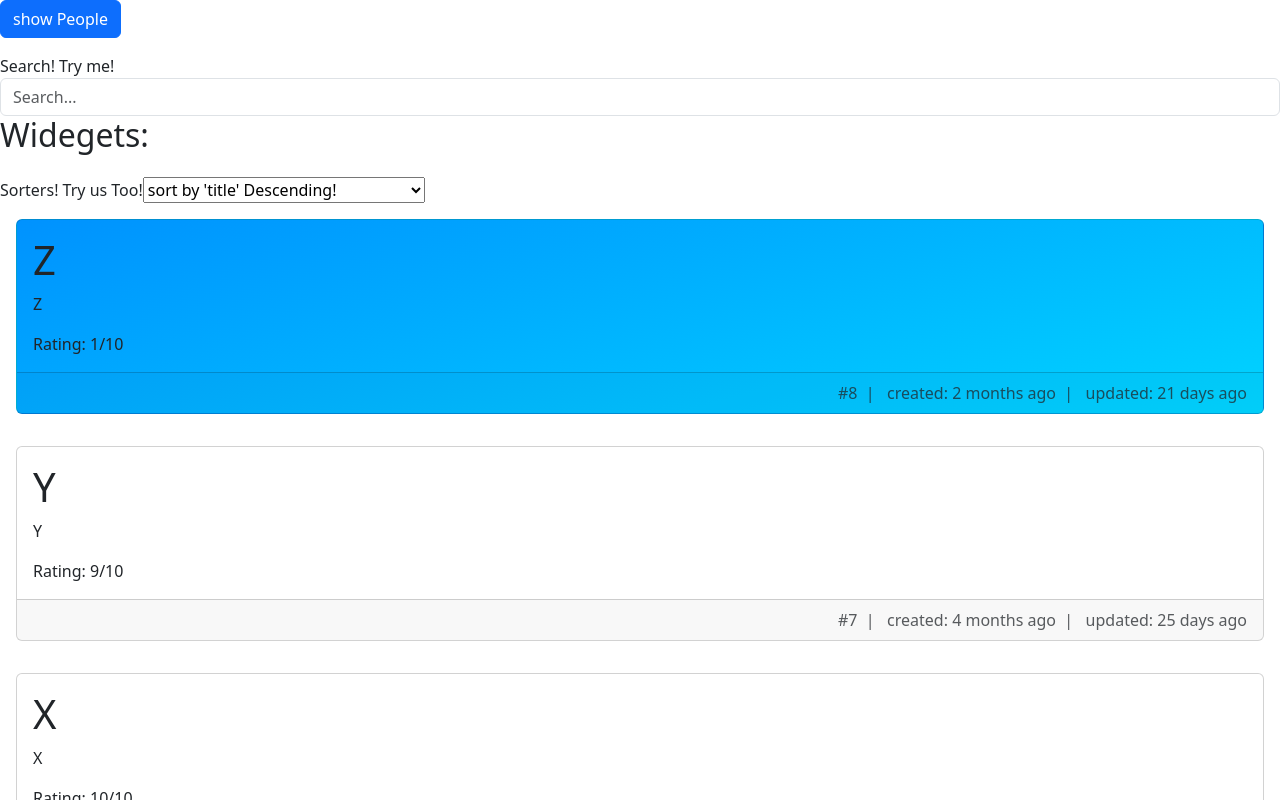
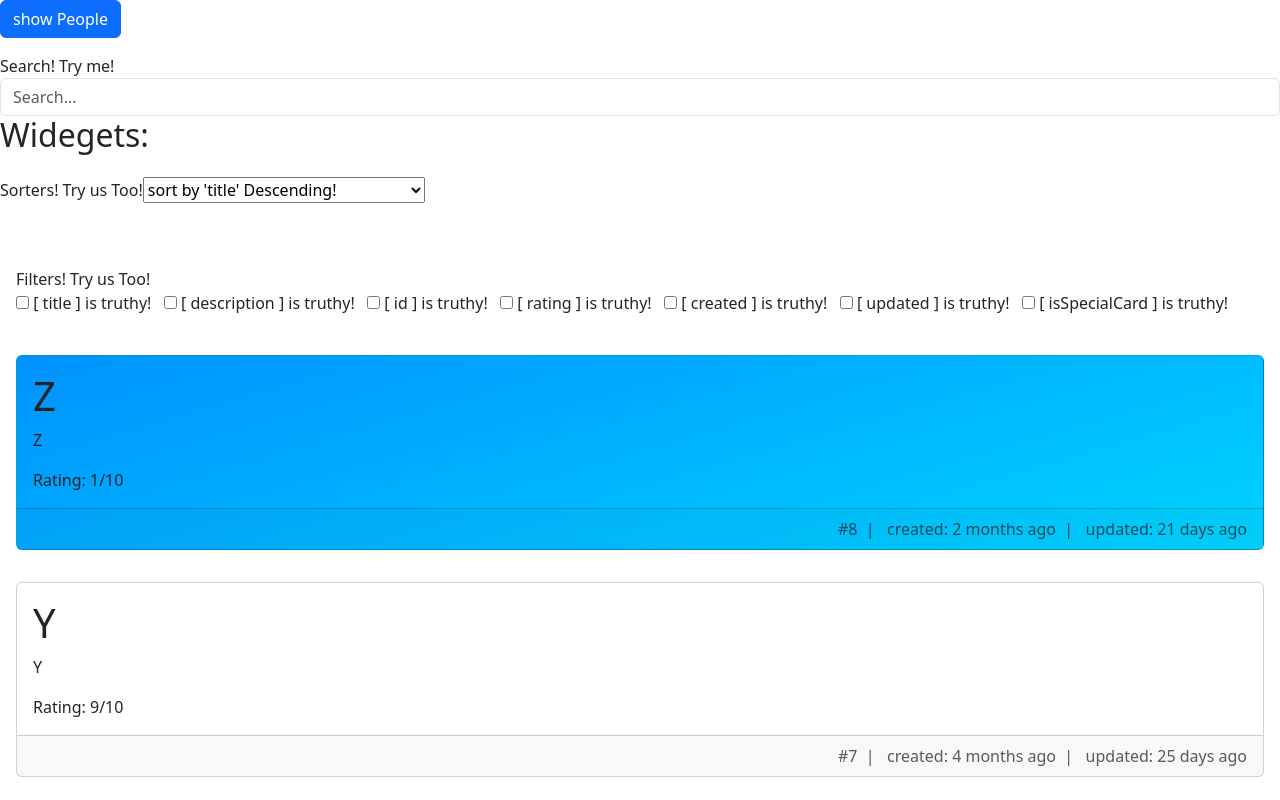
Before and after one commit to kirtimukha/types-advanced-generic, a React (Create React App) app: page / in a window 1280 px wide. Shown: the top 800 px of the page. Built offline with nearby package versions, Linux system fonts and the light colour scheme.

Commit message:
[U] Filter ui component

```diff
--- a/src/App.tsx
+++ b/src/App.tsx
@@ -11,53 +11,44 @@ import { Sorters } from './components/Sorters';
 import WidgetRenderer from './components/renders/WidgetRenderer';
 import PeopleRenderer from './components/renders/PeopleRenderer';
 import genericFilter from './utils/genericFilter';
+import Filters from './components/Filters';
 
 function App() {
-  const [widgetFiilterProperties, setWidgetFiilterProperties] = useState<
-    Array<keyof IWidget>
-  >([]);
-  const [peopleFiilterProperties, setPeopleFiilterProperties] = useState<
-    Array<keyof IPerson>
-  >([]);
+  const [widgetFilterProperties, setWidgetFilterProperties] = useState<Array<keyof IWidget>>([]);
+  const [peopleFilterProperties, setPeopleFilterProperties] = useState<Array<keyof IPerson>>([]);
   const [showPeople, setShowPeople] = useState<boolean>(false);
   const buttonText = showPeople ? 'Show widgets' : 'show People';
   const [query, setQuery] = useState<string>('');
-  const [widgetSortProperty, setWidgetSortProperty] = useState<
-    IProperty<IWidget>
-  >({
-    property: 'title',
-    isDescending: true,
-  });
-  const [peopleSortProperty, setPeopleSortProperty] = useState<
-    IProperty<IPerson>
-  >({ property: 'firstName', isDescending: true });
+  const [widgetSortProperty, setWidgetSortProperty] = useState<IProperty<IWidget>>({ property: 'title', isDescending: true });
+  const [peopleSortProperty, setPeopleSortProperty] = useState<IProperty<IPerson>>({ property: 'firstName', isDescending: true });
   return (
     <>
-      <button
-        className='btn btn-primary'
-        onClick={() => setShowPeople(!showPeople)}
-      >
+      <button className='btn btn-primary' onClick={() => setShowPeople(!showPeople)}>
         {buttonText}
       </button>
       <br />
       <SearchInput
-        setSearchQuery={(query) => {
-          console.log("I'm firing");
+        setSearchQuery={query => {
           setQuery(query);
         }}
       />
       {!showPeople && (
         <>
           <h2>Widegets: </h2>
-          <Sorters<IWidget>
+          <Sorters<IWidget> object={widgets[0]} setProperty={propertyType => setWidgetSortProperty(propertyType)} />
+          <br />
+          <Filters
             object={widgets[0]}
-            setProperty={(propertyType) => setWidgetSortProperty(propertyType)}
+            properties={widgetFilterProperties}
+            onChangeFilter={property => {
+              widgetFilterProperties.includes(property)
+                ? setWidgetFilterProperties(widgetFilterProperties.filter(widgetFilterProperties => widgetFilterProperties !== property))
+                : setWidgetFilterProperties([...widgetFilterProperties, property]);
+            }}
           />
           {widgets
-            .filter((widget) =>
-              genericSearch(widget, ['title', 'description'], query, true)
-            )
-            .filter((widget) => genericFilter(widget, widgetFiilterProperties))
+            .filter(widget => genericSearch(widget, ['title', 'description'], query, true))
+            .filter(widget => genericFilter(widget, widgetFilterProperties))
             .sort((a, b) => genericSort(a, b, widgetSortProperty))
             .map((widget, index) => {
               return <WidgetRenderer key={widget.id} {...widget} />;
@@ -65,22 +56,23 @@ function App() {
         </>
       )}
       <h2>People: </h2>
-      <Sorters<IPerson>
+      <Sorters<IPerson> object={people[0]} setProperty={propertyType => setPeopleSortProperty(propertyType)} />
+      <br />
+      <Filters
         object={people[0]}
-        setProperty={(propertyType) => setPeopleSortProperty(propertyType)}
+        properties={peopleFilterProperties}
+        onChangeFilter={property => {
+          peopleFilterProperties.includes(property)
+            ? setPeopleFilterProperties(peopleFilterProperties.filter(peopleFilterProperties => peopleFilterProperties !== property))
+            : setPeopleFilterProperties([...peopleFilterProperties, property]);
+        }}
       />
+
       {showPeople && (
         <>
           {people
-            .filter((person) =>
-              genericSearch(
-                person,
-                ['firstName', 'lastName', 'eyeColor'],
-                query,
-                true
-              )
-            )
-            .filter((person) => genericFilter(person, peopleFiilterProperties))
+            .filter(person => genericSearch(person, ['firstName', 'lastName', 'eyeColor'], query, true))
+            .filter(person => genericFilter(person, peopleFilterProperties))
             .sort((a, b) => genericSort(a, b, peopleSortProperty))
             .map((person, index) => {
               return <PeopleRenderer {...person} />;
--- /dev/null
+++ b/src/components/Filters.tsx
@@ -0,0 +1,34 @@
+export interface IFiltersProps<T> {
+  object: T;
+  properties: Array<keyof T>;
+  onChangeFilter: (property: keyof T) => void;
+}
+
+export default function Filters<T>(props: IFiltersProps<T>) {
+  const { object, properties, onChangeFilter } = props;
+  return (
+    <div className={`Filters p-3 my-2`}>
+      <label className='mt-3'>Filters! Try us Too!</label>
+      <br />
+      {Object.keys(object as any).map(key => {
+        return (
+          <>
+            <input
+              key={key}
+              title={key}
+              type='checkbox'
+              value={key}
+              checked={properties.some(property => property === key)}
+              id={key}
+              className='m1 -ml3'
+              onChange={() => onChangeFilter(key as any)}
+            />
+            &nbsp;
+            <label htmlFor={key}>[ {key} ] is truthy!</label>
+            &nbsp;&nbsp;&nbsp;
+          </>
+        );
+      })}
+    </div>
+  );
+}
--- a/src/components/Sorters.tsx
+++ b/src/components/Sorters.tsx
@@ -14,7 +14,7 @@ export function Sorters<T extends {}>(props: ISortersProps<T>) {
       <select
         id='sorters'
         className='custom-select'
-        onChange={(event) => {
+        onChange={event => {
           const values = event.target.value.split('-');
           if (values.length === 2) {
             setProperty({
@@ -24,7 +24,7 @@ export function Sorters<T extends {}>(props: ISortersProps<T>) {
           }
         }}
       >
-        {Object.keys(object).map((key) => {
+        {Object.keys(object).map(key => {
           return (
             <>
               <option key={`${key}-true`} value={`${key}-true`}>
```
Also changed, not shown: src/utils/genericFilter.ts (+2 -5 lines), 1 other file (tests, documents, lock files or other folders).
